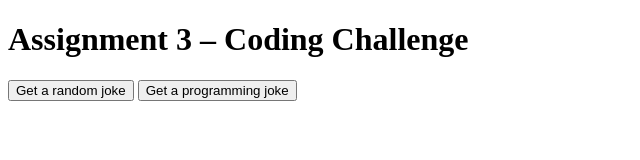
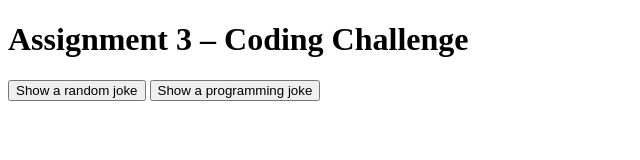
Before and after one commit to shahrzadd/starter-files, a plain HTML site: page index.html in a window 1280 px wide. Shown: the full height of the page, 0-640 px from the left. Drawn offline with Linux system fonts and the light colour scheme.

Commit message:
2nd commit

```diff
--- a/index.html
+++ b/index.html
@@ -7,8 +7,8 @@
   </head>
   <body>
     <h1>Assignment 3 – Coding Challenge</h1>
-   <button id="getJoke">Get a random joke</button>
-   <button id="getProgrammingJoke">Get a programming joke</button>
+   <button id="getJoke">Show a random joke</button>
+   <button id="getProgrammingJoke">Show a programming joke</button>
    <div id="joke"></div>
    <div id="jokeAnswer"></div>
     <script src="./script.js"></script>
```
